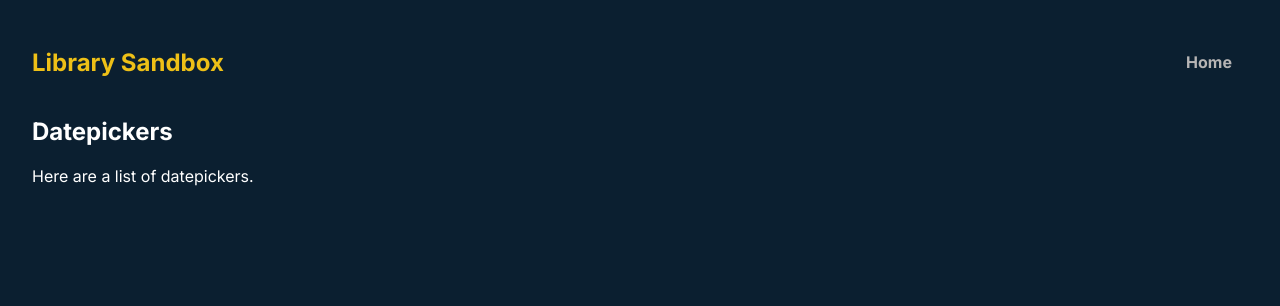
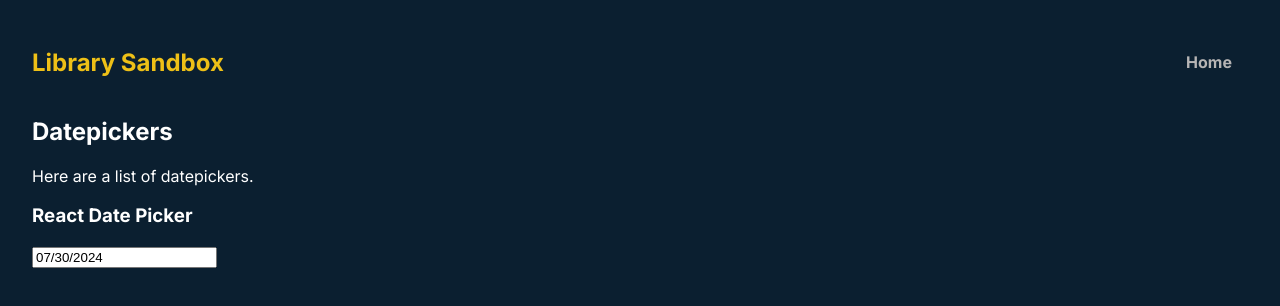
Before and after one commit to WesloTheWeb/Library-sandbox, a Next.js app: page /datePickers in a window 1280 px wide. Shown: the top 306 px of the page. Built offline with nearby package versions, Linux system fonts and the light colour scheme.

Commit message:
Added in React Datepicker

```diff
--- a/package.json
+++ b/package.json
@@ -11,6 +11,7 @@
   "dependencies": {
     "next": "14.2.5",
     "react": "^18",
+    "react-datepicker": "^7.3.0",
     "react-dom": "^18",
     "sass": "^1.77.8"
   },
--- a/src/app/datePickers/page.js
+++ b/src/app/datePickers/page.js
@@ -1,4 +1,6 @@
-// 'use-client'
+'use client'
+
+import ReactDatePicker from "@/components/ReactDatePicker/ReactDatePicker";
 
 export default function DatePickerPage() {
     // helper functions here
@@ -10,6 +12,10 @@ export default function DatePickerPage() {
             <p>
                 Here are a list of datepickers.
             </p>
+            <section>
+                <h3>React Date Picker</h3>
+                <ReactDatePicker />
+            </section>
         </>
     );
 };
--- /dev/null
+++ b/src/components/ReactDatePicker/ReactDatePicker.jsx
@@ -0,0 +1,20 @@
+'use-client';
+import { useState } from "react";
+import DatePicker from "react-datepicker";
+import "react-datepicker/dist/react-datepicker.css";
+
+// TODO: Errror message for before a date
+// TODO: Errror Message beyond current date
+// ? Solves case of invalid date by going before or after, making it not possible.
+
+const ReactDatePicker = ({ }) => {
+    const [startDate, setStartDate] = useState(new Date());
+
+    return (
+        <div>
+            <DatePicker selected={startDate} onChange={(date) => setStartDate(date)} />
+        </div>
+    );
+};
+
+export default ReactDatePicker;
```
Also changed, not shown: 1 other file (tests, documents, lock files or other folders).
